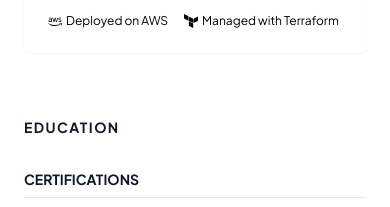
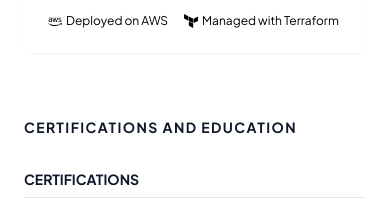
Before and after one commit to edleeenna/cloud-resume-challenge, a website: page public/resume/index.html in a window 390 px wide. Shown: the part 2523-2730 px from the top of the page. Drawn offline with nearby package versions, Linux system fonts and the light colour scheme; files that its build step writes are made by us from their sources; no server answers.

Commit message:
updating heading for education and certifications

```diff
--- a/public/resume/index.html
+++ b/public/resume/index.html
@@ -388,7 +388,7 @@
 
                 <!-- Education & Certs -->
                 <section id="education" class="mb-16 scroll-mt-16 md:mb-24 lg:mb-36 lg:scroll-mt-24">
-                    <h3 class="text-sm font-bold uppercase tracking-widest text-navy mb-8 lg:hidden">Education</h3>
+                    <h3 class="text-sm font-bold uppercase tracking-widest text-navy mb-8 lg:hidden">Certifications and Education</h3>
 
                     <div class="grid gap-8 sm:grid-cols-2">
                         <div>
```
